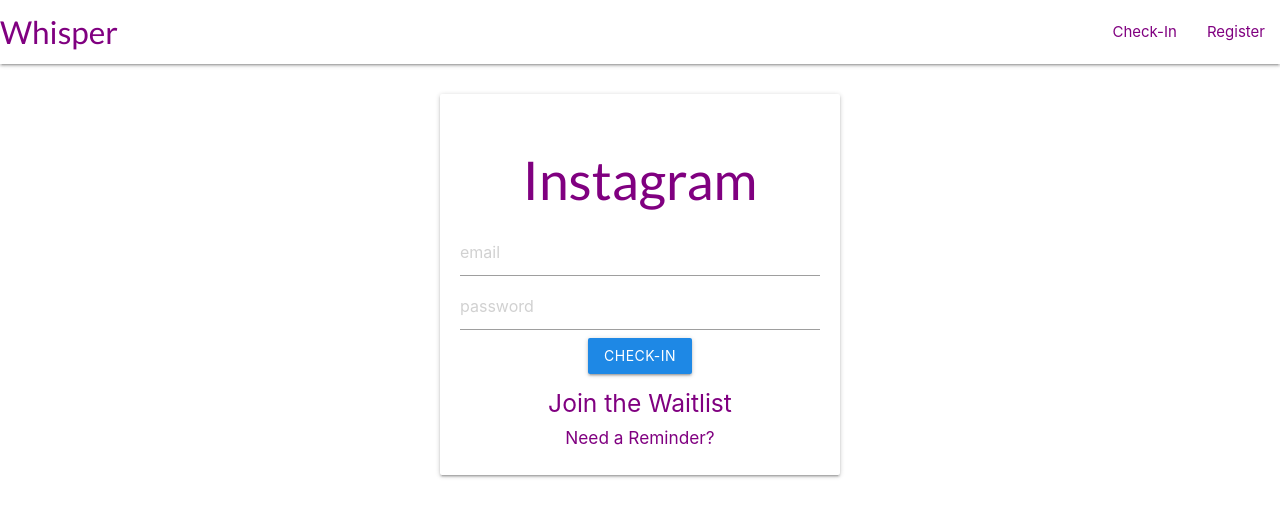
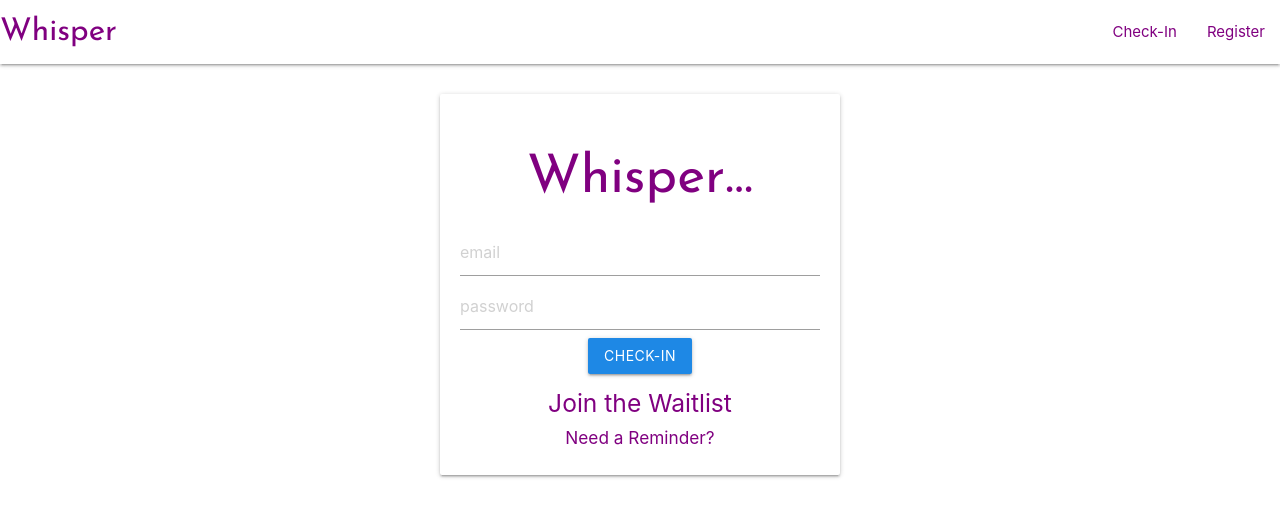
Before and after one commit to leeannray/Whisper-App, a React (Create React App) app in the folder client/: page /signin in a window 1280 px wide. Shown: the top 516 px of the page. Built offline with nearby package versions, Linux system fonts and the light colour scheme.

Commit message:
working on both serveres and css added

```diff
--- a/client/src/App.css
+++ b/client/src/App.css
@@ -1,4 +1,4 @@
-@import url('https://fonts.googleapis.com/css2?family=Lato:ital,wght@0,100;0,300;0,400;0,700;0,900;1,100;1,300;1,400;1,700;1,900&display=swap');
+@import url('https://fonts.googleapis.com/css2?family=Josefin+Sans:ital,wght@0,100;0,200;0,300;0,400;0,500;0,600;0,700;1,100;1,200;1,300;1,400;1,500;1,600;1,700&display=swap');
 
 a {
   color: purple !important;
@@ -6,7 +6,7 @@
 
 .brand-logo,
 h2 {
-  font-family: 'Lato', sans-serif;
+  font-family: 'Josefin Sans', sans-serif;
   color: purple
 }
 
--- a/client/src/components/Navbar.js
+++ b/client/src/components/Navbar.js
@@ -69,7 +69,7 @@
 
         </ul>
       </div>
-      <div id="modal1" class="modal" ref={searchModal} style={{ color: "black" }}>
+      <div id="modal1" className="modal" ref={searchModal} style={{ color: "black" }}>
         <div className="modal-content">
           <input
             type="text"
--- a/client/src/components/screens/SignIn.js
+++ b/client/src/components/screens/SignIn.js
@@ -1,4 +1,4 @@
-import React, { useState, useContext, } from 'react'
+import React, { useState, useContext } from 'react'
 import { Link, useHistory } from 'react-router-dom'
 import { UserContext } from '../../App'
 import M from 'materialize-css'
@@ -42,7 +42,7 @@
     return (
         <div className="mycard">
             <div className="card auth-card input-field">
-                <h2>Instagram</h2>
+                <h2>Whisper…</h2>
                 <input
                     type="text"
                     placeholder="email"
```
